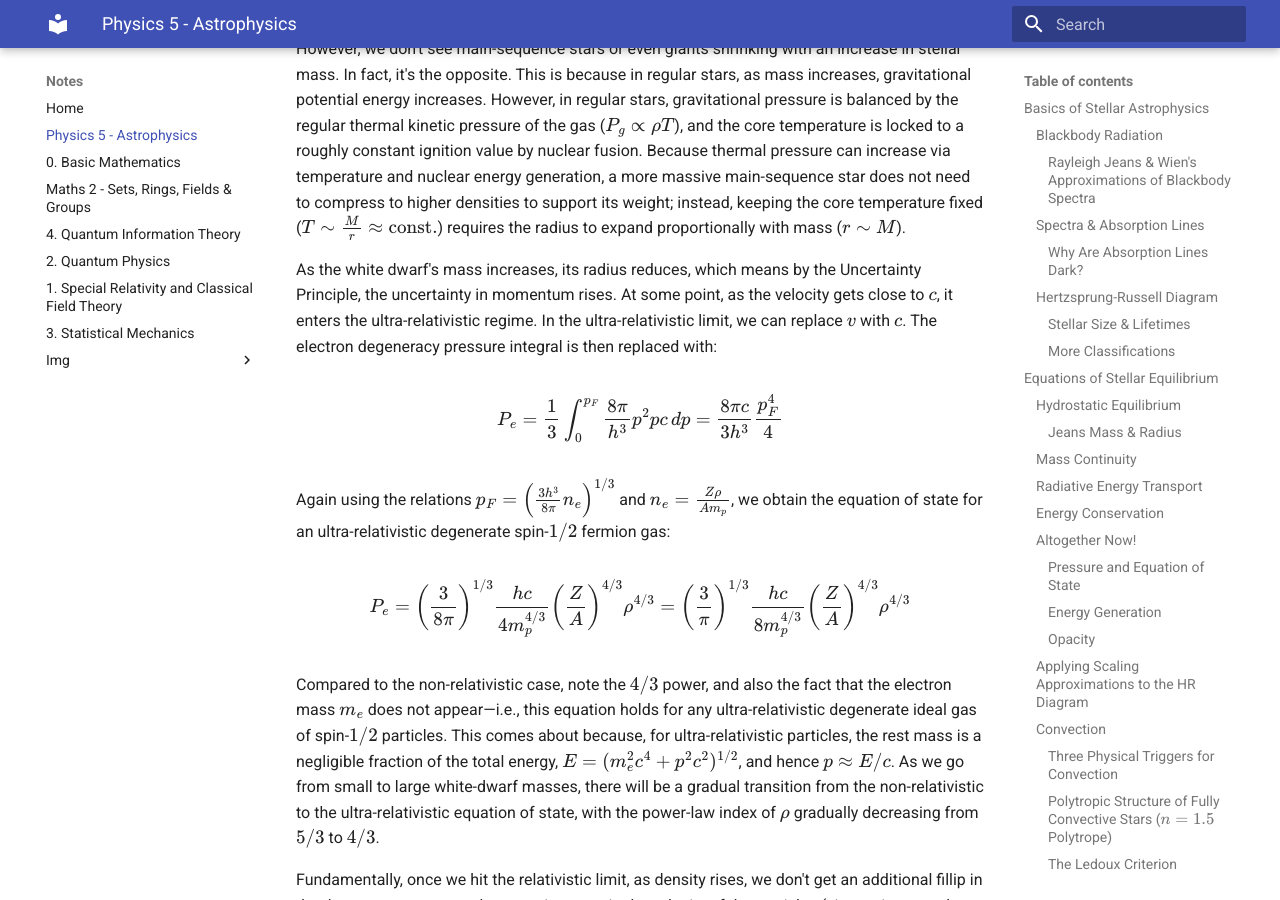
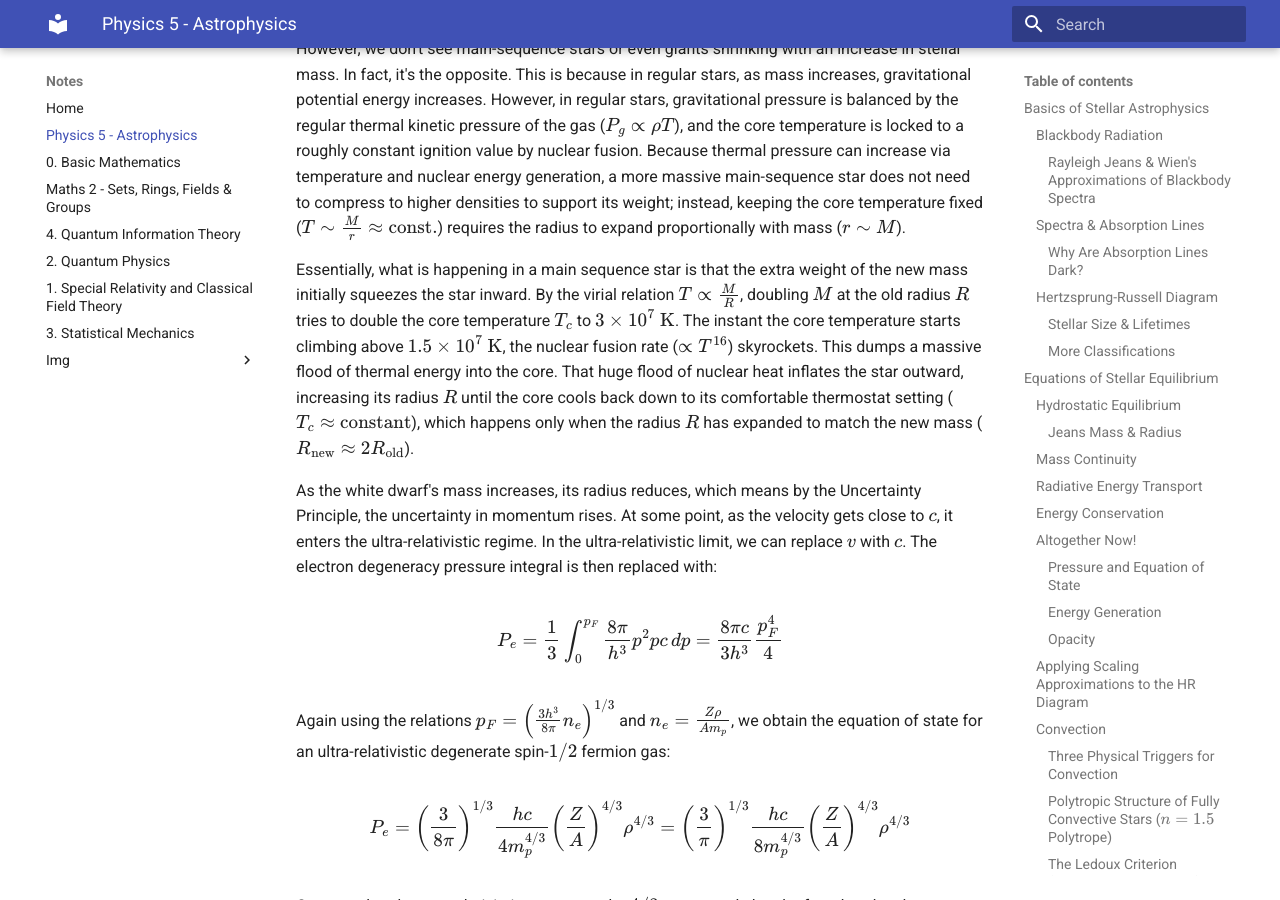
Before and after one commit to regstuff/notes, an MkDocs documentation site: the page built from docs/Physics_Astrophysics.md, in a window 1280 px wide and 900 px high, scrolled down 52183 px. Built offline with MkDocs 1.6.1 and Material for MkDocs 9.7.7, drawn with Linux system fonts in a browser that asks for light colours.

Commit message:
Update Physics_Astrophysics.md

```diff
--- a/docs/Physics_Astrophysics.md
+++ b/docs/Physics_Astrophysics.md
@@ -1110,6 +1110,8 @@ The radius of a white dwarf decreases with increasing mass, and is about $7200\t
 
 However, we don't see main-sequence stars or even giants shrinking with an increase in stellar mass. In fact, it's the opposite. This is because in regular stars, as mass increases, gravitational potential energy increases. However, in regular stars, gravitational pressure is balanced by the regular thermal kinetic pressure of the gas ($P_g \propto \rho T$), and the core temperature is locked to a roughly constant ignition value by nuclear fusion. Because thermal pressure can increase via temperature and nuclear energy generation, a more massive main-sequence star does not need to compress to higher densities to support its weight; instead, keeping the core temperature fixed ($T \sim \frac{M}{r} \approx \text{const.}$) requires the radius to expand proportionally with mass ($r \sim M$).
 
+Essentially, what is happening in a main sequence star is that the extra weight of the new mass initially squeezes the star inward. By the virial relation $T \propto \frac{M}{R}$, doubling $M$ at the old radius $R$ tries to double the core temperature $T_c$ to $3 \times 10^7\text{ K}$. The instant the core temperature starts climbing above $1.5 \times 10^7\text{ K}$, the nuclear fusion rate ($\propto T^{16}$) skyrockets. This dumps a massive flood of thermal energy into the core. That huge flood of nuclear heat inflates the star outward, increasing its radius $R$ until the core cools back down to its comfortable thermostat setting ($T_c \approx \text{constant}$), which happens only when the radius $R$ has expanded to match the new mass ($R_{\text{new}} \approx 2 R_{\text{old}}$).
+
 As the white dwarf's mass increases, its radius reduces, which means by the Uncertainty Principle, the uncertainty in momentum rises. At some point, as the velocity gets close to $c$, it enters the ultra-relativistic regime. In the ultra-relativistic limit, we can replace $v$ with $c$. The electron degeneracy pressure integral is then replaced with:
 
 $$P_e = \frac{1}{3}\int_0^{p_F} \frac{8\pi}{h^3}p^2 pc\,dp = \frac{8\pi c}{3h^3}\frac{p_F^4}{4}$$
```
